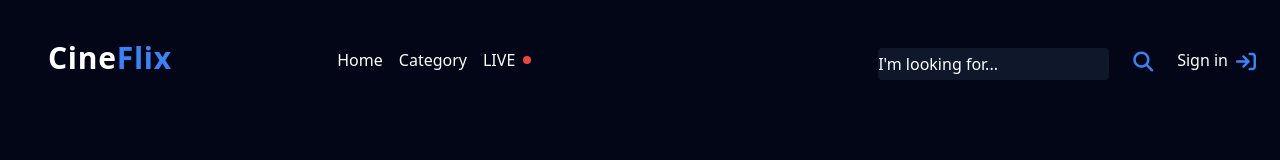
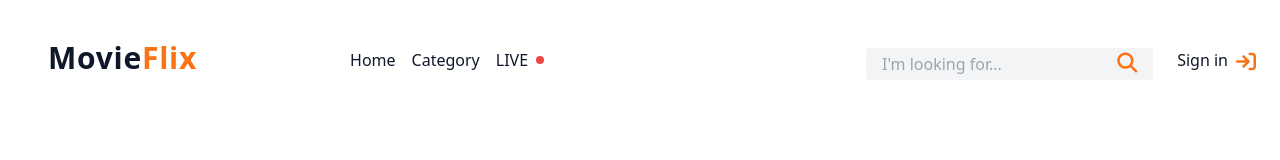
Before and after one commit to RebeccaAyodele/Movie-app, a plain HTML site: page index.html in a window 1280 px wide. Drawn offline with nearby package versions, Linux system fonts and the light colour scheme.

Commit message:
Update index.html

```diff
--- a/index.html
+++ b/index.html
@@ -8,11 +8,11 @@
   <link rel="stylesheet" href="https://cdnjs.cloudflare.com/ajax/libs/font-awesome/6.6.0/css/all.min.css">
   <link rel="stylesheet" href="styles.css">
 </head>
-<body class="bg-slate-950">
+<body class="dark:bg-black">
 
   <!-- FOR MOBILE DEVICES -->
   <nav id="nav-bar" class="nav-bar fixed inset-0">
-    <div id="dropdown-menu" class="nav-after-toggle text-white mb-[3rem] hidden transition-all duration-300 ease-in-out">
+    <div id="dropdown-menu" class="nav-after-toggle dark:text-gray-200 text-slate-900 mb-[3rem] hidden transition-all duration-300 ease-in-out">
       <ul class="space-y-8 my-10 mx-6">
         <li><a href="#">Home</a></li>
         <li><a href="#">Category</a></li>
@@ -23,12 +23,12 @@
 
     <div class="nav-before-toggle flex justify-between cursor-pointer mx-6 mt-10">
       <div class="left flex space-x-6">
-        <i id="menu-icon" onclick="toggleMenu()" class="fa-solid fa-bars text-white text-3xl lg:hidden mt-[3px]"></i>
-        <h1 class="text-white text-3xl font-sans tracking-wide font-semibold ">Cine<span class="text-blue-500">Flix</span></h1>
+        <i id="menu-icon" onclick="toggleMenu()" class="fa-solid fa-bars dark:text-gray-200 text-slate-900 text-3xl lg:hidden mt-[3px]"></i>
+        <h1 class="dark:text-gray-200 text-slate-900 text-3xl font-sans tracking-wide font-semibold ">Movie<span class="text-orange-500">Flix</span></h1>
       </div>
 
        <!-- DESPTOP SCREEN -->
-    <div  id="dropdown-menu-desktop" class="nav-after-toggle text-white mb-[3rem] hidden lg:flex md:hidden space-x-4 m-2 mr-6">
+    <div  id="dropdown-menu-desktop" class="nav-after-toggle dark:text-gray-200 text-slate-900 mb-[3rem] hidden lg:flex md:hidden space-x-4 m-2 mr-6">
       <ul class="flex space-x-4">
         <li><a href="#">Home</a></li>
         <li><a href="#">Category</a></li>
@@ -40,11 +40,13 @@
     </div>
 
       <div class="right flex space-x-6 mt-2">
-        <input class="search bg-slate-900 rounded placeholder:text-white h-8" type="search" name="search" id="search" placeholder="I'm looking for...">
-        <i onclick="searchButton()" class="fa-solid fa-magnifying-glass text-blue-500 text-xl"></i>
+        <div class="dark:bg-slate-900 bg-gray-100 rounded px-4 py-{5px} h-8">
+          <input class="search dark:bg-slate-900 bg-gray-100 rounded dark:placeholder:text-gray-200 dark:text-gray-200 h-8 focus:outline-none" type="search" name="search" id="search" placeholder="I'm looking for...">
+          <i onclick="searchButton()" class="fa-solid fa-magnifying-glass text-orange-500 text-xl"></i>
+        </div>
         <div class="sign-in flex space-x-2">
-          <p class="text-white hover:text-blue-500">Sign in</p>
-          <i class="fa fa-arrow-right-to-bracket text-blue-500 text-xl"></i>
+          <p class="dark:text-gray-200 text-slate-900 hover:text-orange-500">Sign in</p>
+          <i class="fa fa-arrow-right-to-bracket text-orange-500 text-xl"></i>
         </div>
       </div>
     </div>
```
